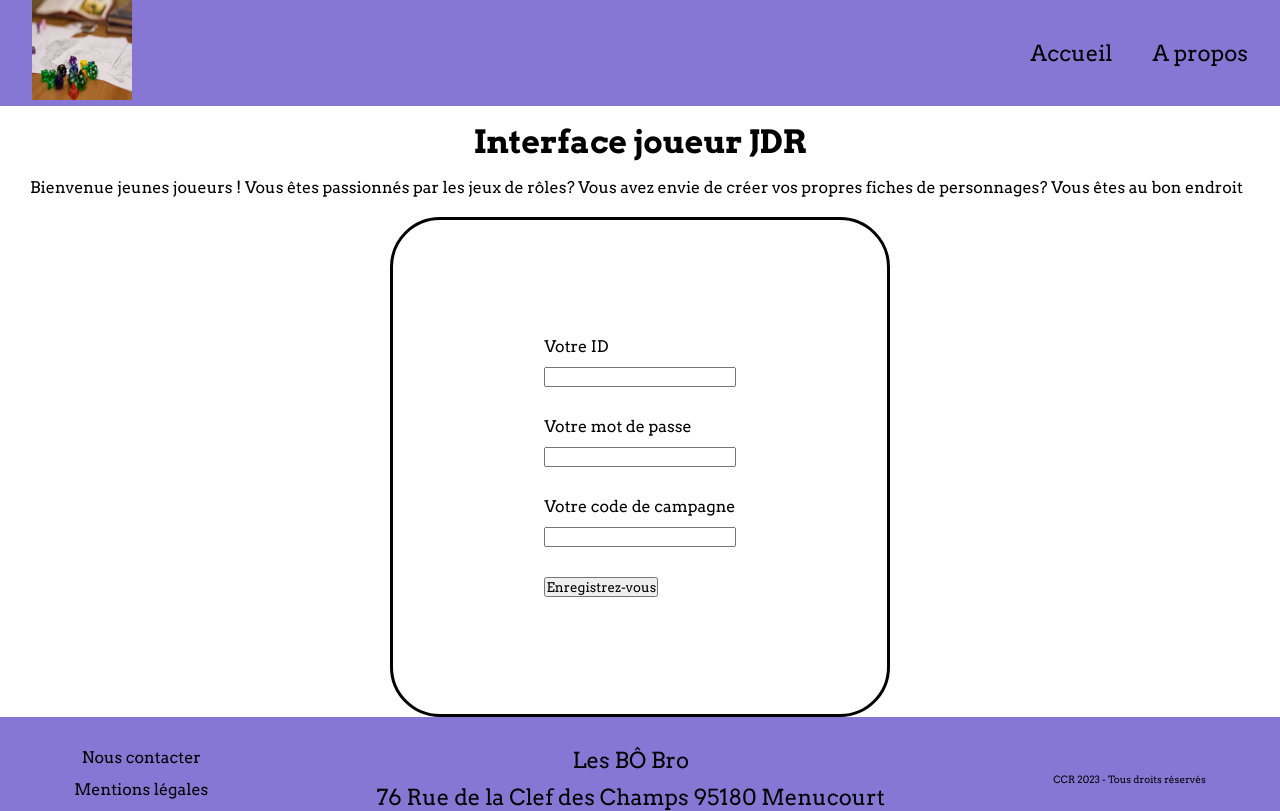
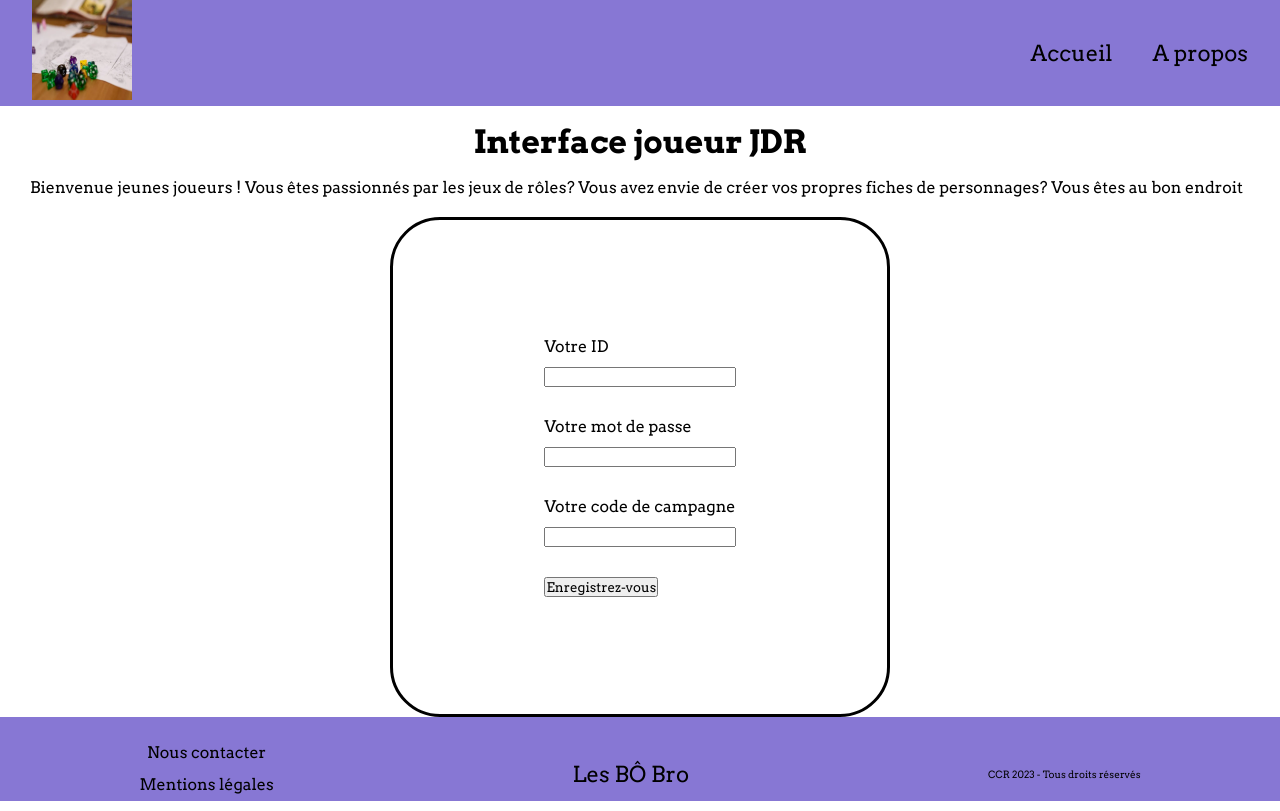
Before and after one commit to M0rgan52/Interface_Joueur_JDR, a React (Create React App) app: page / in a window 1280 px wide. Built offline with nearby package versions, Linux system fonts and the light colour scheme.

Commit message:
git commit -m "FOOTER - suppression de l'adresse"

```diff
--- a/src/layout/Footer.jsx
+++ b/src/layout/Footer.jsx
@@ -20,9 +20,6 @@ function Footer() {
       </ul>
       <div className="formulaireDeContact">
         <p>Les BÔ Bro</p>
-        <p> 76 Rue de la Clef des Champs
-            95180 Menucourt
-        </p>
       </div>
       <div className="Copyright">
         <p> CCR 2023 - Tous droits réservés</p>
```
